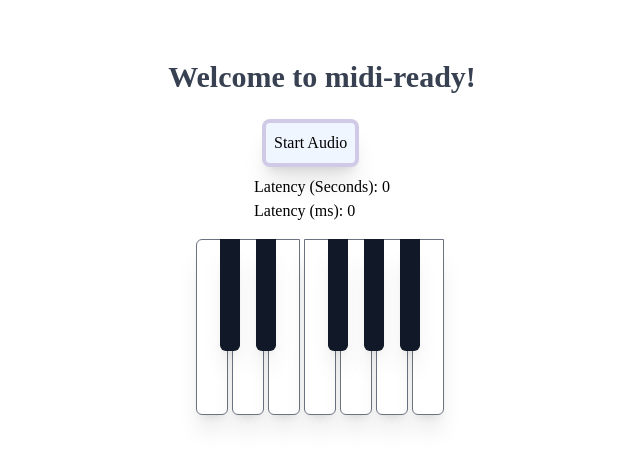
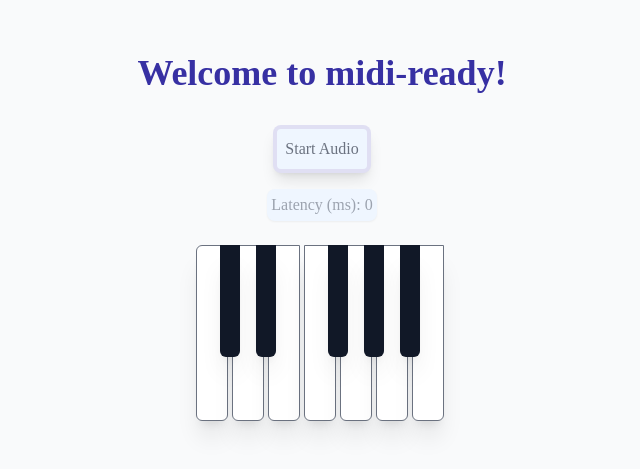
Before and after one commit to Github-Archives/midi-ready, a React (Vite) app: page / in a window 1280 px wide. Shown: the part 163-632 px from the top of the page, without its empty margins (318-958 px from the left). Built offline with nearby package versions, Linux system fonts and the light colour scheme.

Commit message:
fix changing button alignment and minor color updates

```diff
--- a/src/App.jsx
+++ b/src/App.jsx
@@ -10,8 +10,8 @@ const App = () => {
     HandleTone('GUI', 144, note)
   }
   return (
-    <div className="flex h-screen flex-col items-center justify-center">
-      <h1 className="mb-4 text-3xl font-bold text-gray-700">
+    <div className="flex h-screen flex-col items-center justify-center bg-gray-50">
+      <h1 className="mb-6 text-4xl font-extrabold text-indigo-800">
         Welcome to midi-ready!
       </h1>
       <HandleMidi />
--- a/src/Utilities/HandleMidi.jsx
+++ b/src/Utilities/HandleMidi.jsx
@@ -90,15 +90,16 @@ function HandleMidi() {
   }, [initializeMIDI])
 
   return (
-    <div>
+    <div className="flex flex-col items-center">
       <button
-        className="m-2 rounded-lg border-4 border-purple-900 border-opacity-20 bg-blue-50 p-2 shadow-xl"
+        className="m-2 rounded-lg border-4 border-purple-900 border-opacity-10 bg-blue-50 p-2 text-gray-500 shadow-lg"
         onClick={startAudioContext}
       >
         Start Audio
       </button>
-      <div>Latency (Seconds): {latency / 1000}</div>
-      <div>Latency (ms): {latency}</div>
+      <div className="border-1 m-2 rounded-lg border-purple-400 border-opacity-20 bg-blue-50 p-1 text-gray-400 shadow-sm">
+        Latency (ms): {latency}
+      </div>
     </div>
   )
 }
```
